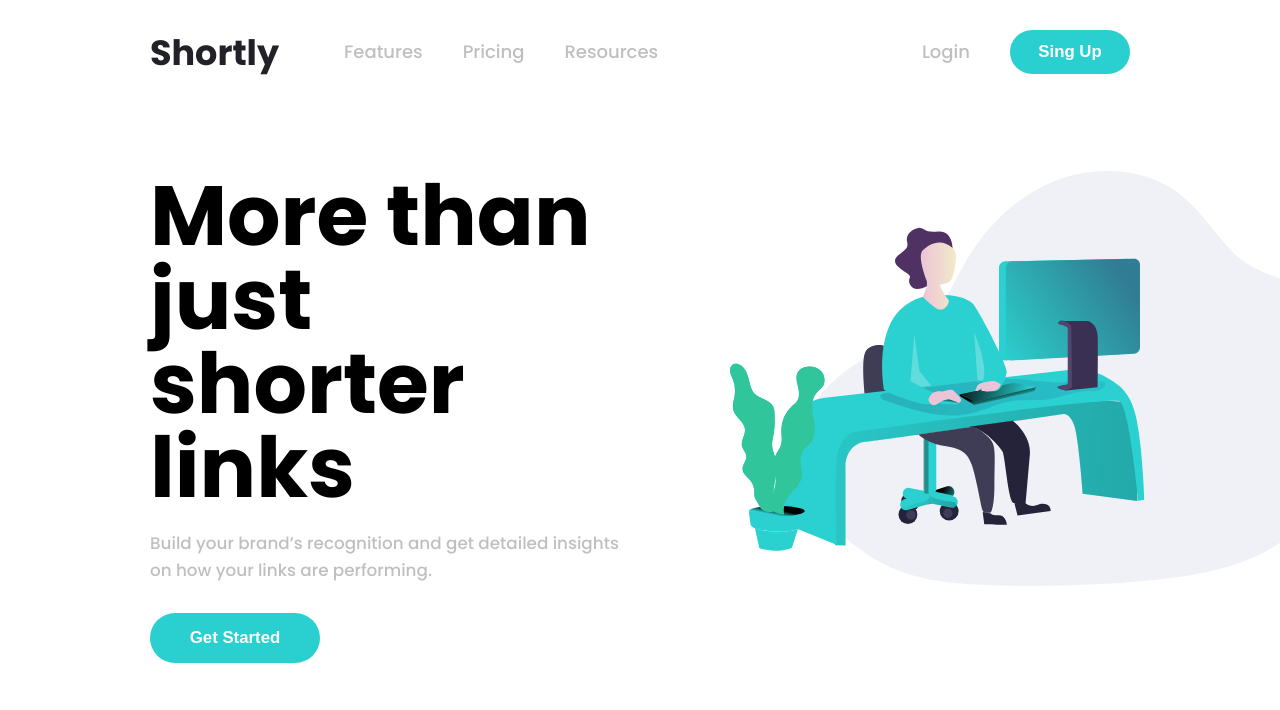
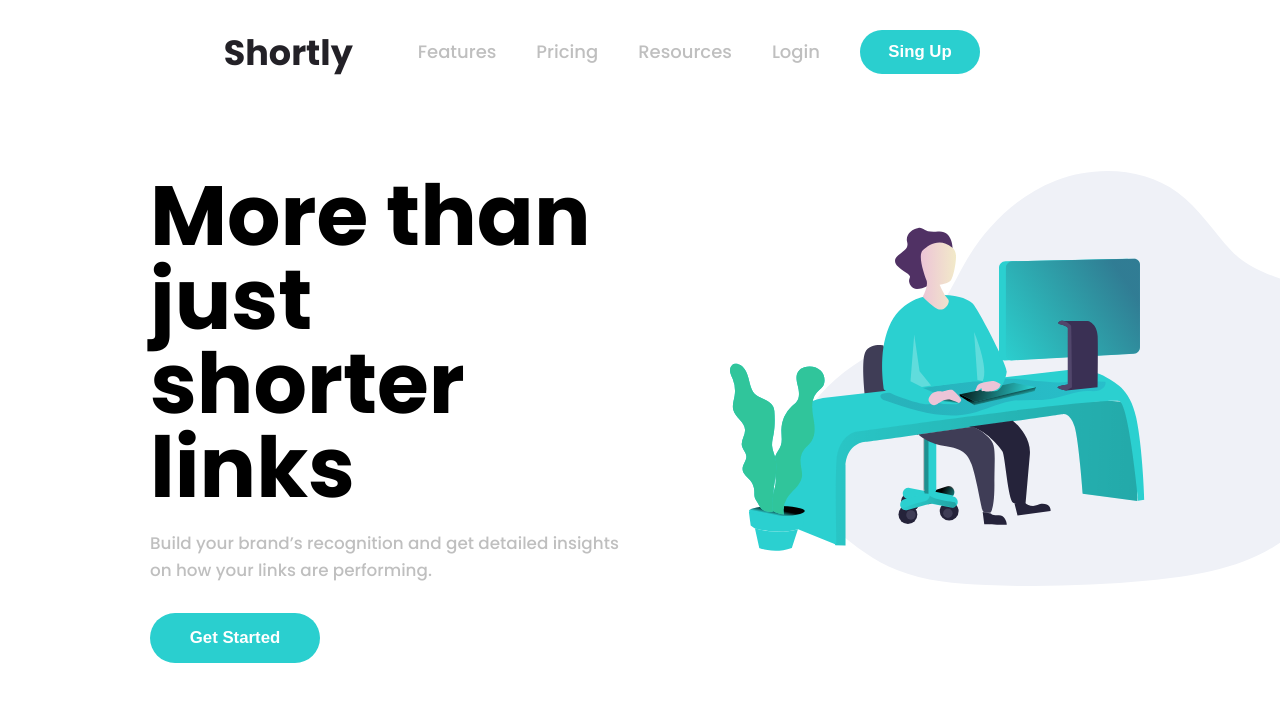
Before and after one commit to N-U-H-WD/url-shortening-api, a plain HTML site: page index.html in a window 1280 px wide. Shown: the top 710 px of the page. Drawn offline with Linux system fonts and the light colour scheme.

Commit message:
updated HTML

```diff
--- a/index.html
+++ b/index.html
@@ -13,6 +13,7 @@
 </head>
 
 <body>
+    <div class="main__wrapper">
     <header class="header">
         <h1 class="logo">Shortly</h1>
         <div class="wrapper">
@@ -27,6 +28,7 @@
         </div>
         <i class="fas fa-bars menu" aria-label="Menu" onclick="acionaMenu()"></i>
     </header>
+    </div>
     <main class="main">
         <div class="main__wrapper">
             <div class="main__illustration-container">
```
